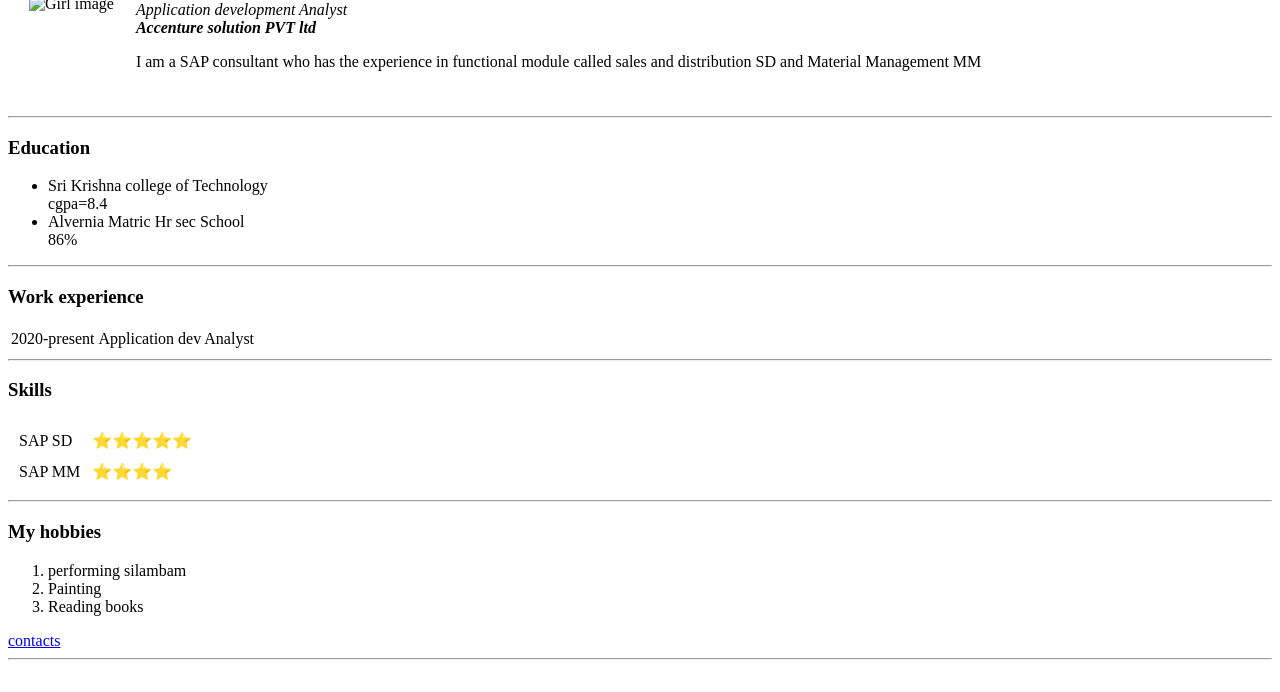
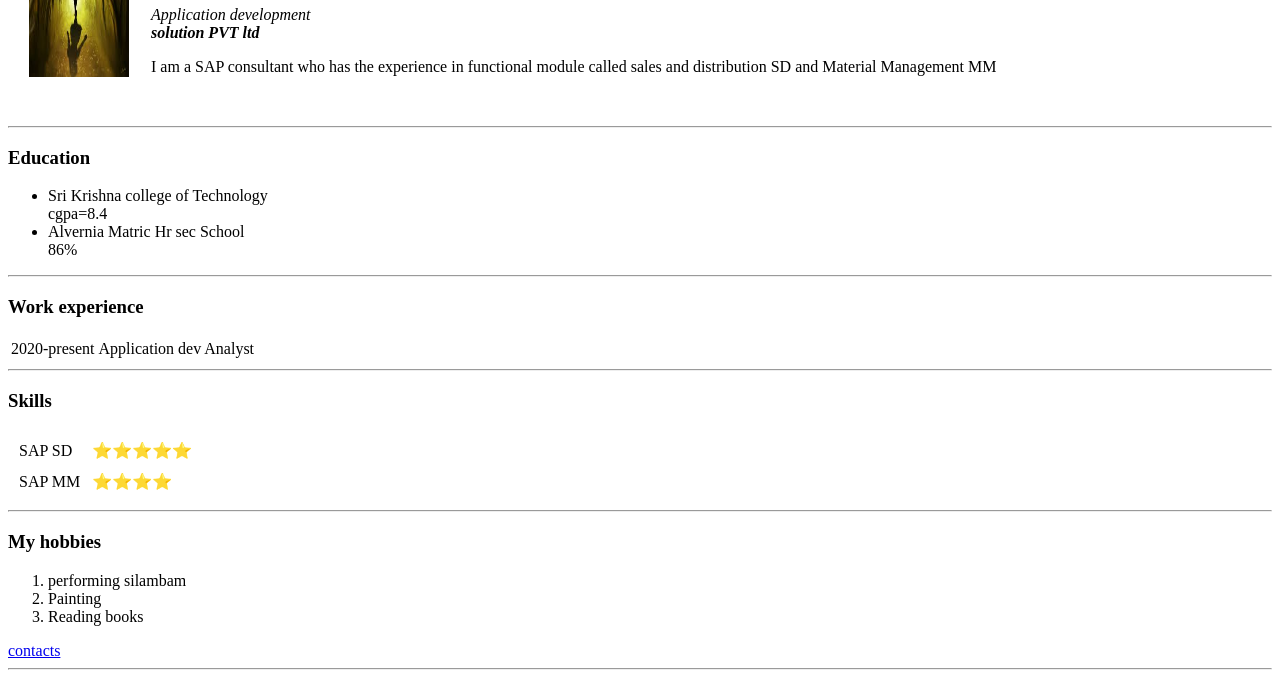
Before and after one commit to gayathri-v1/CV, a plain HTML site: page index.html in a window 1280 px wide. Shown: the part 108-800 px from the top of the page. Drawn offline with Linux system fonts and the light colour scheme.

Commit message:
Update index.html

```diff
--- a/index.html
+++ b/index.html
@@ -11,12 +11,12 @@
     <tr>
       <td>
         <p>
-          <img src="C:\Users\Gayathri\Desktop\Gayathri\proof\scann\24.jpg" alt="Girl image" width="100" height="140">
+          <img src="images.png" alt="Girl image" width="100" height="140">
       </td>
       <td>
         <h1> Gayathri Venkateswaran</h1>
-        <em>Application development Analyst<br>
-          <strong>Accenture solution PVT ltd</strong>
+        <em>Application development<br>
+          <strong> solution PVT ltd</strong>
         </em>
         </p>
         <p>
```
